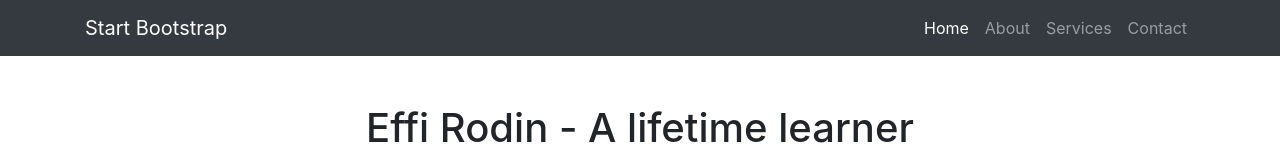
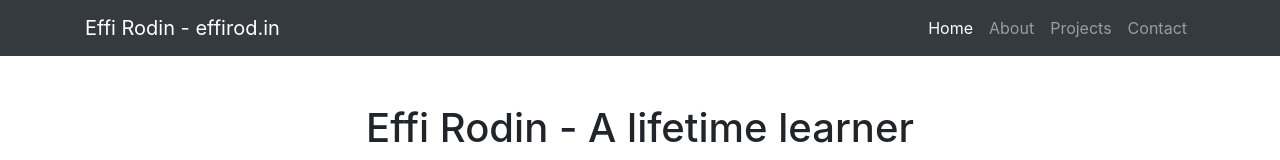
Before and after one commit to erodin10/erodin10.github.io, a website: page index.html in a window 1280 px wide. Shown: the top 160 px of the page. Drawn offline with Linux system fonts and the light colour scheme.

Commit message:
Update index.html

```diff
--- a/index.html
+++ b/index.html
@@ -20,7 +20,7 @@
   <!-- Navigation -->
   <nav class="navbar navbar-expand-lg navbar-dark bg-dark static-top">
     <div class="container">
-      <a class="navbar-brand" href="#">Start Bootstrap</a>
+      <a class="navbar-brand" href="#">Effi Rodin - effirod.in</a>
       <button class="navbar-toggler" type="button" data-toggle="collapse" data-target="#navbarResponsive" aria-controls="navbarResponsive" aria-expanded="false" aria-label="Toggle navigation">
         <span class="navbar-toggler-icon"></span>
       </button>
@@ -35,7 +35,7 @@
             <a class="nav-link" href="#">About</a>
           </li>
           <li class="nav-item">
-            <a class="nav-link" href="#">Services</a>
+            <a class="nav-link" href="#">Projects</a>
           </li>
           <li class="nav-item">
             <a class="nav-link" href="#">Contact</a>
```
